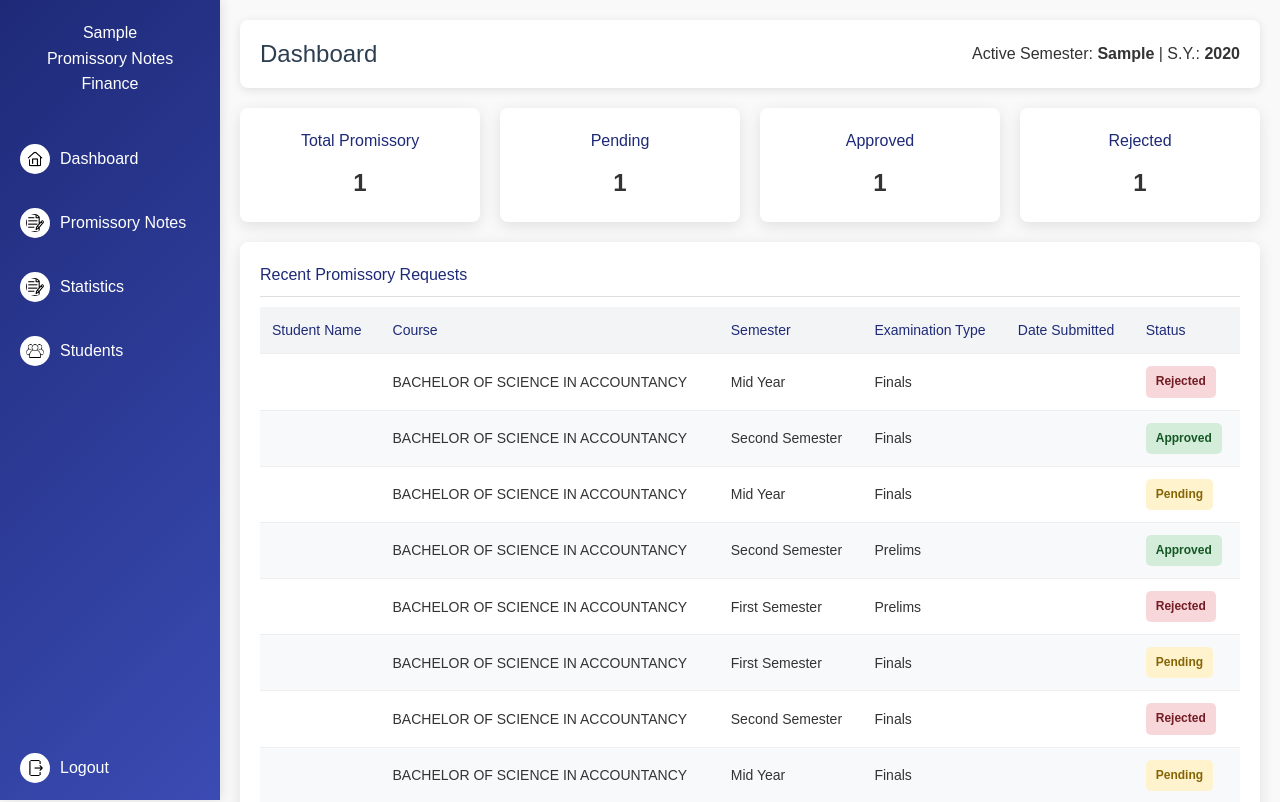
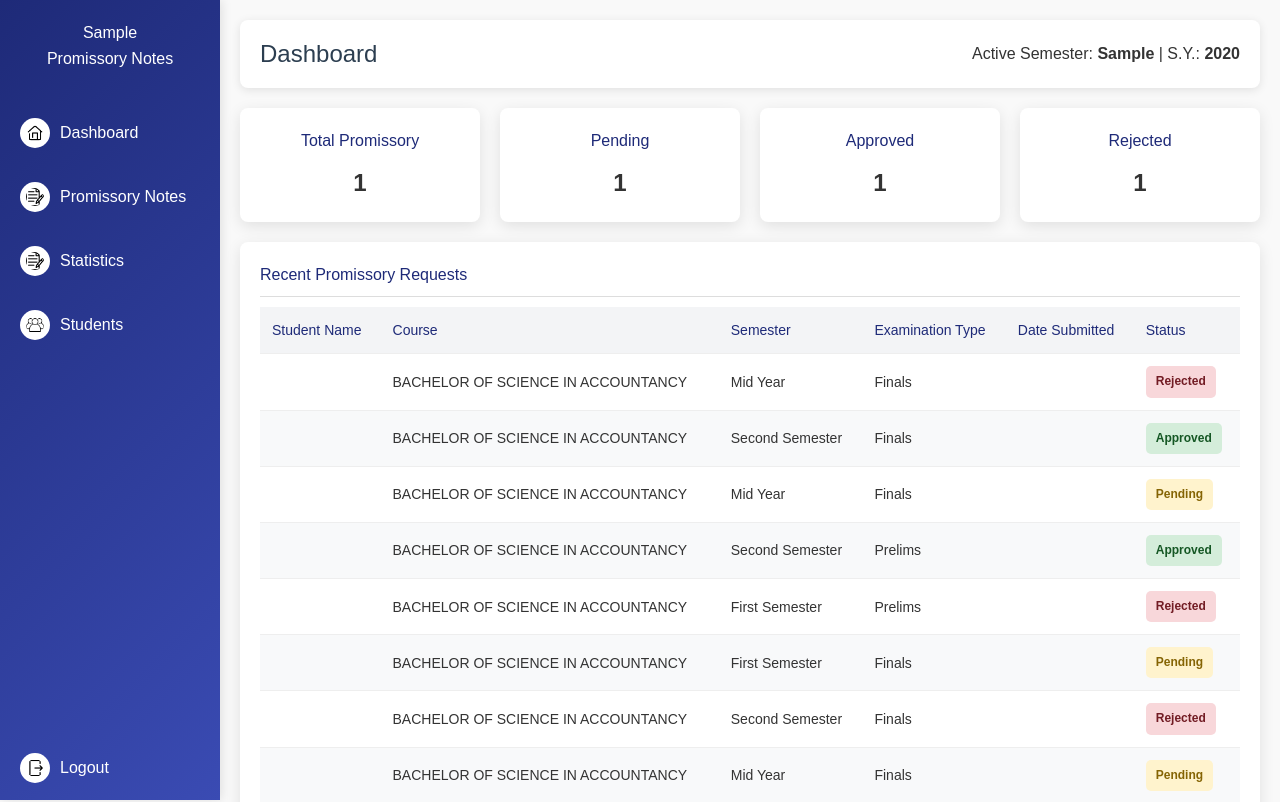
Before and after one commit to Haze-Chiz/promissory-note-system, a Flask app: template templates/finance/dashboard.html in a window 1280 px wide. Shown: the top 802 px of the page. Run offline with Flask 3, Linux system fonts and the light colour scheme; data comes from the database, SQL or seed files in the repository; both versions use the stored data as it was after the commit; the template is opened without the code that fills it: values that come from a table or form of the project are taken from there, most other values are stand-ins (such as "Sample title", 1, 10 or a date in 2020).

Commit message:
finance redundant

```diff
--- a/templates/finance/all_promissory.html
+++ b/templates/finance/all_promissory.html
@@ -264,7 +264,7 @@
 
 <body>
 <nav class="sidebar">
-    <h2>{{ finance_user }}<br>Promissory Notes <br>Finance</h2>
+    <h2>{{ finance_user }}<br>Promissory Notes</h2>
     <a href="{{ url_for('finance.dashboard') }}" class="{% if request.endpoint=='finance.dashboard' %}active{% endif %}">
         <img src="{{ url_for('static', filename='images/dashboard.png') }}" class="icon"> Dashboard
     </a>
--- a/templates/finance/dashboard.html
+++ b/templates/finance/dashboard.html
@@ -257,7 +257,7 @@
   <button class="sidebar-toggle" onclick="toggleSidebar()">☰ Menu</button>
 
   <nav class="sidebar" id="sidebar">
-    <h2>{{ finance_user }}<br>Promissory Notes<br>Finance</h2>
+    <h2>{{ finance_user }}<br>Promissory Notes</h2>
 
     <a href="{{ url_for('finance.dashboard') }}"
       class="{% if request.endpoint == 'finance.dashboard' %}active{% endif %}">
--- a/templates/finance/promissory_details.html
+++ b/templates/finance/promissory_details.html
@@ -407,7 +407,7 @@
   <button class="sidebar-toggle" onclick="toggleSidebar()">☰ Menu</button>
 
   <nav class="sidebar" id="sidebar">
-    <h2>{{ finance_user }}<br>Promissory Notes <br>Finance</h2>
+    <h2>{{ finance_user }}<br>Promissory Notes</h2>
     <a href="{{ url_for('finance.dashboard') }}"><img src="{{ url_for('static', filename='images/dashboard.png') }}"
         class="icon"> Dashboard</a>
     <a href="{{ url_for('finance.promissory_notes') }}"><img src="{{ url_for('static', filename='images/notes.png') }}"
--- a/templates/finance/promissory_notes.html
+++ b/templates/finance/promissory_notes.html
@@ -407,7 +407,7 @@
   <button class="sidebar-toggle" onclick="toggleSidebar()" aria-label="Toggle sidebar">☰ Menu</button>
 
   <nav class="sidebar" id="sidebar">
-    <h2>{{ finance_user }}<br>Promissory Notes <br>Finance</h2>
+    <h2>{{ finance_user }}<br>Promissory Notes</h2>
     {% set links = [
     ('finance.dashboard', 'Dashboard', 'dashboard.png'),
     ('finance.promissory_notes', 'Promissory Notes', 'notes.png'),
--- a/templates/finance/students_promissory.html
+++ b/templates/finance/students_promissory.html
@@ -332,7 +332,7 @@
   <button class="sidebar-toggle" onclick="toggleSidebar()">☰ Menu</button>
 
   <nav class="sidebar" id="sidebar">
-    <h2>{{ finance_user }}<br>Promissory Notes <br>Finance</h2>
+    <h2>{{ finance_user }}<br>Promissory Notes</h2>
     {% set links = [
     ('finance.dashboard','Dashboard','dashboard.png'),
     ('finance.promissory_notes','Promissory Notes','notes.png'),
```
Also changed, not shown: instance/promissory.db.
